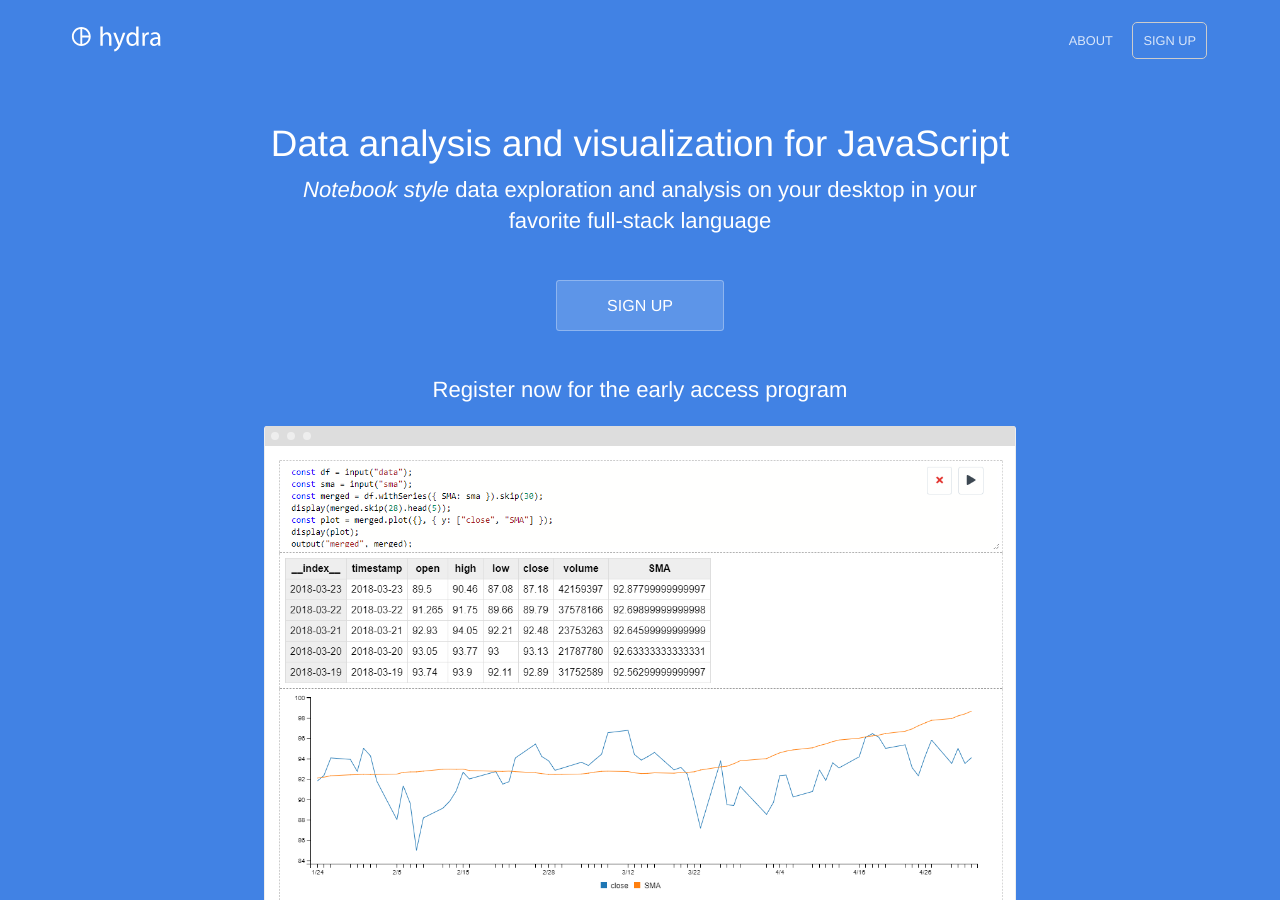
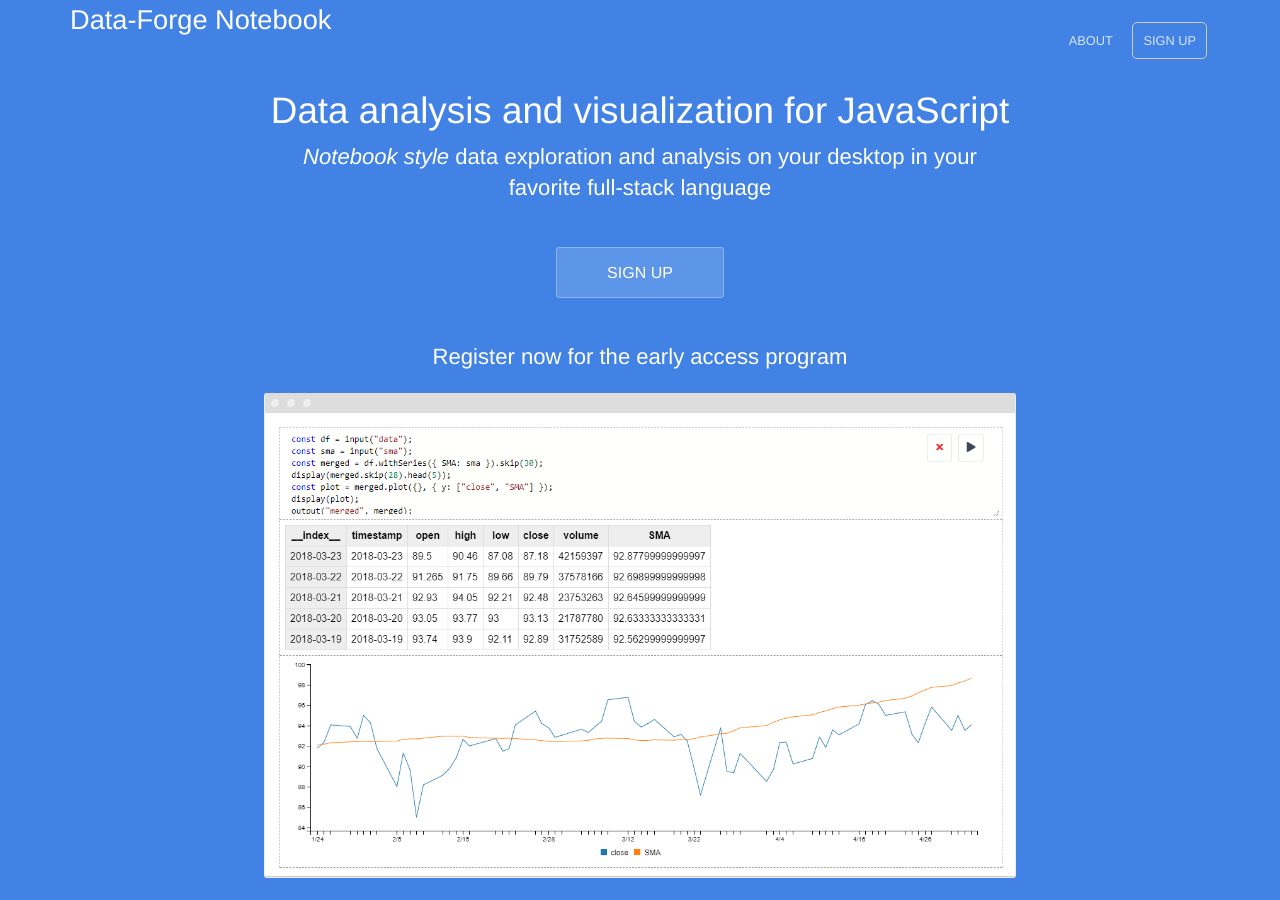
Before and after one commit to ashleydavis/data-forge-notebook-landing-page, a Jekyll site: the page built from index.html, in a window 1280 px wide and 900 px high. Built offline with Jekyll 4.4.1, drawn with Linux system fonts in a browser that asks for light colours.

Commit message:
Replaced template logo.

```diff
--- a/_layouts/default.html
+++ b/_layouts/default.html
@@ -23,7 +23,12 @@
 	<body>
 		<header>
 			<div class="container">
-				<div class="company-name"><a href="{{ site.baseurl }}/"><img src="{{ site.baseurl }}/images/logo.svg" alt="Data-Forge Notebook Logo" width="95" height="33" /></a></div>
+                <div class="company-name"><a href="{{ site.baseurl }}/">
+                    <!--todo: Need logo
+                    <img src="{{ site.baseurl }}/images/logo.svg" alt="Data-Forge Notebook Logo" width="95" height="33" />
+                    -->
+                    Data-Forge Notebook
+                </a></div>
 				{% include navigation.html %}
 			</div>
 		</header>
```
